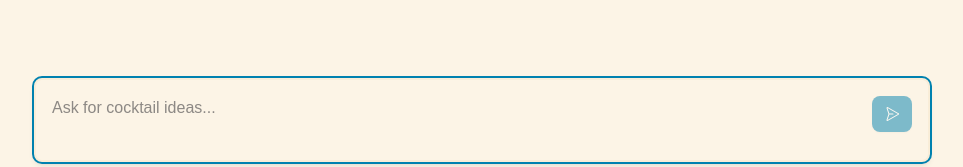
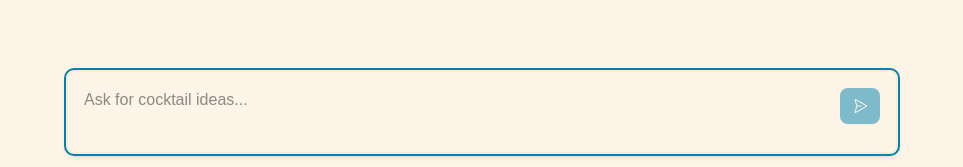
Before and after one commit to JasonEtco/drinks, a React (Vite) app: page /ideate in a window 1280 px wide. Shown: the part 630-797 px from the top of the page, without its empty margins (158-1121 px from the left). Built offline with nearby package versions, Linux system fonts and the light colour scheme; no server answers; a web font is replaced by a local one.

Commit message:
Finish card

```diff
--- a/src/components/ChatMessage.tsx
+++ b/src/components/ChatMessage.tsx
@@ -3,6 +3,8 @@ import { MemoizedMarkdown } from "./MemoizedMarkdown";
 import type { UseChatHelpers } from "@ai-sdk/react";
 import { isRecipeToolCallResult, isToolCallResult } from "@/lib/utils";
 import { WarningIcon } from "@phosphor-icons/react";
+import { Link } from "react-router-dom";
+import { RecipeListItem } from "./RecipeListItem";
 
 function formatTime(date: Date | string): string {
   if (typeof date === "string") {
@@ -24,7 +26,7 @@ function BasicChatMessage({
       className={`${message.role === "user" ? "flex justify-end" : "w-full"}`}
     >
       <div
-        className={` rounded-lg px-6 py-4 ${
+        className={`rounded-lg px-6 py-4 ${
           message.role === "user"
             ? "max-w-[80%] bg-muted text-muted-foregroud"
             : "w-full flex-1"
@@ -60,7 +62,6 @@ export function ChatMessage({
     for (const part of message.parts) {
       // If part is a tool invocation result, use its message content
       if (isToolCallResult(part)) {
-        console.log(part);
         if (isRecipeToolCallResult(part)) {
           if (!part.toolInvocation.result.success) {
             return (
@@ -70,8 +71,15 @@ export function ChatMessage({
             );
           }
 
-          console.log(part.toolInvocation.result);
-          return <div>{part.toolInvocation.result.recipe.name}</div>;
+          const recipe = part.toolInvocation.result.recipe;
+          return (
+            <Link
+              to={`/recipes/${recipe.id}`}
+              className="block rounded-lg border mt-6 mb-2 shadow-md border-muted hover:border-primary transition-colors"
+            >
+              <RecipeListItem recipe={recipe} isLast />
+            </Link>
+          );
         }
       }
     }
--- a/src/pages/IdeatePage.tsx
+++ b/src/pages/IdeatePage.tsx
@@ -164,10 +164,10 @@ export default function IdeatePage() {
         </div>
       </div>
 
-      <div className="p-2">
+      <div className="container sm:max-w-4xl pb-4">
         <form
           onSubmit={handleSubmit}
-          className="container sm:max-w-4xl w-full bg-background mx-auto p-4 shadow-md border-2 border-muted ring-1 ring-muted-foreground/20 rounded-md focus-within:ring-primary focus-within:ring-2 transition-all"
+          className="bg-background mx-auto p-4 shadow-md border-2 border-muted ring-1 ring-muted-foreground/20 rounded-md focus-within:ring-primary focus-within:ring-2 transition-all"
         >
           <div className="flex gap-2">
             <textarea
```
